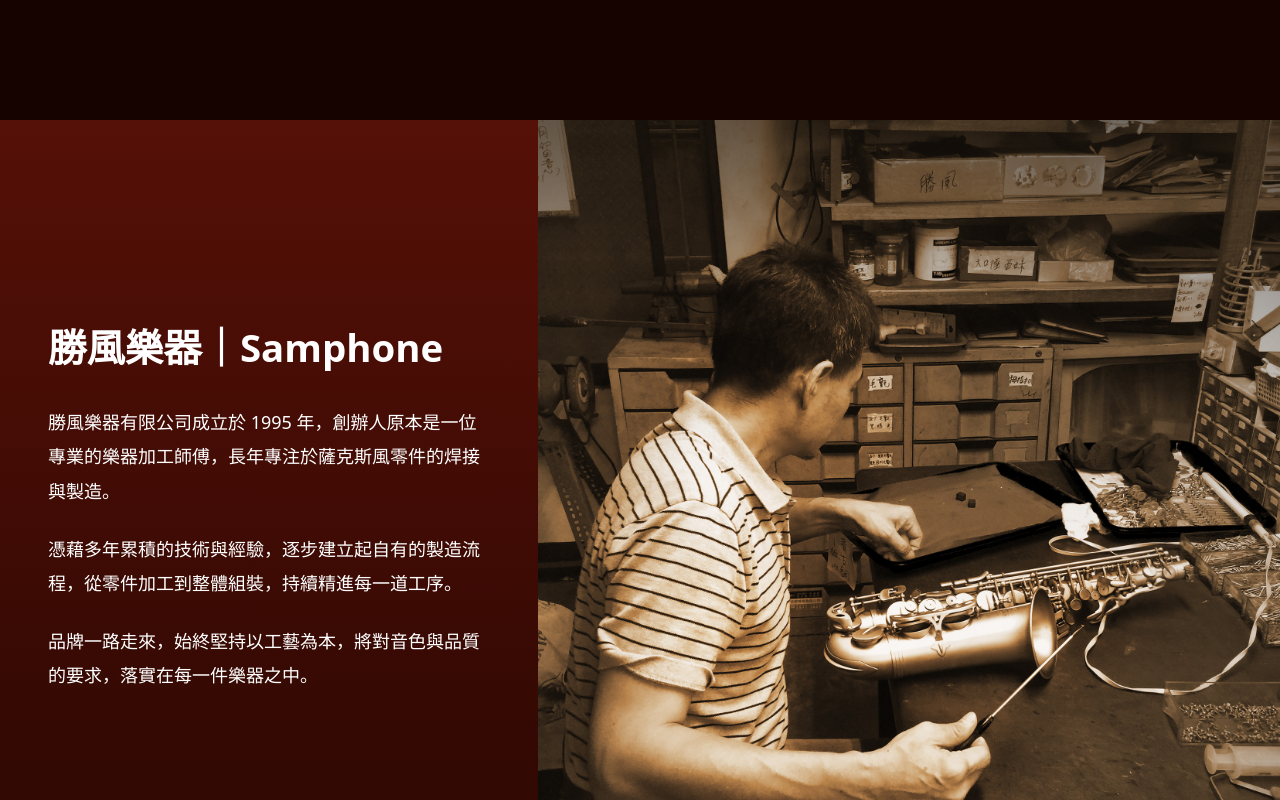
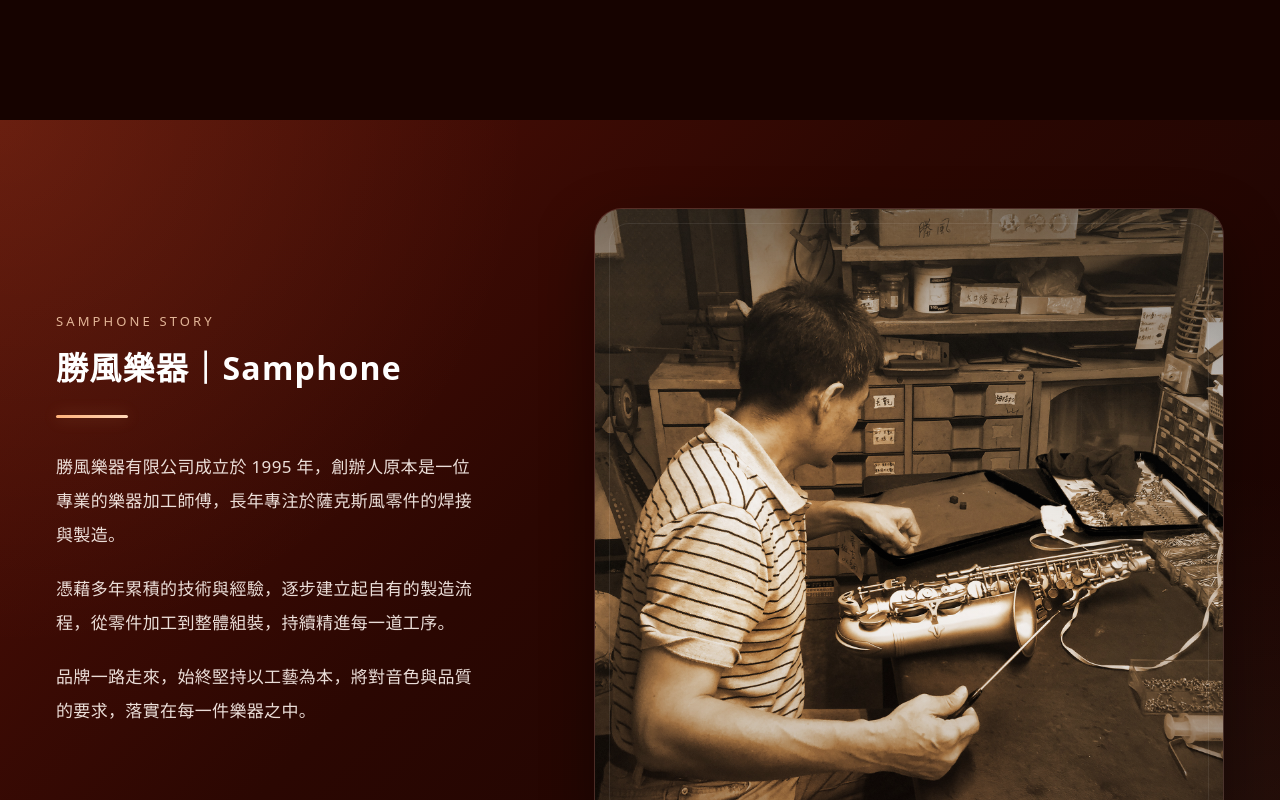
Before and after one commit to xcia4899/samphone-vue3, a Vue app: page / in a window 1280 px wide. Shown: the part 7480-8280 px from the top of the page. Built offline with nearby package versions, Linux system fonts and the light colour scheme.

Commit message:
設計修正

```diff
--- a/src/components/ProcessSection.vue
+++ b/src/components/ProcessSection.vue
@@ -9,8 +9,7 @@
         :centered-slides="false"
         :grab-cursor="true"
         :navigation="true"
-         :scrollbar="{ draggable: true }"
-
+        :scrollbar="{ draggable: true }"
       >
         <SwiperSlide
           v-for="(item, index) in carddata"
@@ -95,8 +94,8 @@
 .row-04 {
   min-height: 100vh;
   padding: 16px;
-  background:$color-darkred;
-  background:linear-gradient(  #2b0702,#551007 ) ;
+  background: $color-darkred;
+  background: linear-gradient(#2b0702, #551007);
   // overflow: hidden;
   display: grid;
   place-items: center;
@@ -110,7 +109,6 @@
     height: 100%;
     width: 100%;
     padding: 0 40px;
-
   }
 
   .process-slide {
@@ -120,7 +118,11 @@
     align-items: center;
     overflow: visible;
   }
-
+  .swiper-button-prev,
+  .swiper-button-next {
+    top: 96%; // 往下
+    transform: translateY(-50%);
+  }
 
   .card {
     position: relative;
@@ -308,7 +310,7 @@
     }
 
     .card {
-      width: 78vw;
+      width: 60vw;
       height: 420px;
 
       .title {
@@ -405,6 +407,4 @@
     border-radius: 20px;
   }
 }
-
-
 </style>
--- a/src/components/StorySection.vue
+++ b/src/components/StorySection.vue
@@ -2,7 +2,11 @@
   <section :class="sectionClass">
     <div class="section-inner" :class="{ reverse }">
       <div class="text-area">
+        <span class="section-kicker">Samphone Story</span>
+
         <h2 class="title">{{ title }}</h2>
+
+        <div class="title-line"></div>
 
         <p
           v-for="(text, index) in contents"
@@ -14,7 +18,9 @@
       </div>
 
       <div class="img-control" :class="imageClass">
-        <img :src="image" :alt="title" />
+        <div class="img-frame">
+          <img :src="image" :alt="title" />
+        </div>
       </div>
     </div>
   </section>
@@ -34,17 +40,24 @@
 <style lang="scss" scoped>
 .row-02,
 .row-03 {
+  position: relative;
   width: 100%;
   min-height: 100vh;
-  background:linear-gradient(#551007, #2b0702 ) ;
   color: #fff;
-  padding: 0;
+  overflow: hidden;
+  background:
+    radial-gradient(circle at top left, rgba(255, 140, 80, 0.12), transparent 35%),
+    radial-gradient(circle at bottom right, rgba(255, 180, 120, 0.08), transparent 30%),
+    linear-gradient(135deg, #551007 0%, #2b0702 45%, #140403 100%);
 }
 
 .section-inner {
+  position: relative;
+  z-index: 1;
   width: 100%;
   min-height: 100vh;
   display: flex;
+  align-items: stretch;
 }
 
 .section-inner.reverse {
@@ -54,30 +67,99 @@
 .text-area {
   width: 42%;
   min-height: 100vh;
-  padding: 80px 48px;
+  padding: 100px 56px;
   display: flex;
   flex-direction: column;
   justify-content: center;
   box-sizing: border-box;
 }
 
+.section-kicker {
+  display: inline-block;
+  margin-bottom: 18px;
+  font-size: 13px;
+  letter-spacing: 0.24em;
+  text-transform: uppercase;
+  color: #f3c7a7;
+  opacity: 0.9;
+}
+
 .title {
-  margin: 0 0 32px;
-  font-size: clamp(2rem, 3vw, 3.5rem);
+  margin: 0;
+  font-size: clamp(2rem, 2.4vw, 3rem);
   font-weight: 700;
-  line-height: 1.3;
+  line-height: 1.2;
+  letter-spacing: 0.04em;
+  text-wrap: balance;
+}
+
+.title-line {
+  width: 72px;
+  height: 3px;
+  margin: 28px 0 32px;
+  border-radius: 999px;
+  background: linear-gradient(90deg, #ffb27a, #ffd7b8);
+  box-shadow: 0 0 16px rgba(255, 178, 122, 0.3);
 }
 
 .text-content {
-  margin: 0 0 24px;
-  font-size: 18px;
-  line-height: 1.9;
-  max-width: 42rem;
+  margin: 0 0 20px;
+  max-width: 40rem;
+  font-size: 17px;
+  line-height: 2;
+  color: rgba(255, 245, 240, 0.9);
+  letter-spacing: 0.02em;
+}
+
+.text-content:last-child {
+  margin-bottom: 0;
 }
 
 .img-control {
   width: 58%;
   min-height: 100vh;
+  display: flex;
+  align-items: center;
+  justify-content: center;
+  padding: 56px;
+  box-sizing: border-box;
+}
+
+.img-frame {
+  position: relative;
+  width: 100%;
+  height: min(78vh, 860px);
+  border-radius: 28px;
+  overflow: hidden;
+  background: rgba(255, 255, 255, 0.04);
+  border: 1px solid rgba(255, 220, 200, 0.14);
+  box-shadow:
+    0 24px 60px rgba(0, 0, 0, 0.38),
+    inset 0 1px 0 rgba(255, 255, 255, 0.06);
+}
+
+.img-frame::before {
+  content: "";
+  position: absolute;
+  inset: 0;
+  z-index: 2;
+  pointer-events: none;
+  background: linear-gradient(
+    to top,
+    rgba(20, 4, 3, 0.22),
+    rgba(20, 4, 3, 0.02) 35%,
+    rgba(255, 255, 255, 0.04)
+  );
+}
+
+.img-frame::after {
+  content: "";
+  position: absolute;
+  inset: 14px;
+  z-index: 2;
+  border-radius: 20px;
+  border: 1px solid rgba(255, 255, 255, 0.08);
+  pointer-events: none;
 }
 
 .img-control img {
@@ -85,6 +167,29 @@
   width: 100%;
   height: 100%;
   object-fit: cover;
+  transform: scale(1.02);
+  transition: transform 0.8s ease;
+}
+
+.img-frame:hover img {
+  transform: scale(1.06);
+}
+
+/* 平板 */
+@media (max-width: 1024px) {
+  .text-area {
+    width: 46%;
+    padding: 80px 40px;
+  }
+
+  .img-control {
+    width: 54%;
+    padding: 40px;
+  }
+
+  .img-frame {
+    height: 70vh;
+  }
 }
 
 /* 手機版 */
@@ -101,21 +206,39 @@
   }
 
   .text-area {
-    padding: 48px 24px;
+    padding: 24px 24px 0px;
   }
 
   .img-control {
-    height: 50vh;
+    padding: 0 24px ;
+    // position: relative;
+    align-items: flex-start;
+  }
+
+  .img-frame {
+    // top: 0px;
+    height: 44vh;
+    min-height: 280px;
+    border-radius: 20px;
   }
 
   .title {
-    margin-bottom: 24px;
     font-size: 32px;
+  }
+
+  .title-line {
+    width: 56px;
+    margin: 20px 0 24px;
   }
 
   .text-content {
     font-size: 16px;
-    line-height: 1.8;
+    line-height: 1.9;
+  }
+
+  .section-kicker {
+    font-size: 12px;
+    letter-spacing: 0.18em;
   }
 }
 </style>
```
